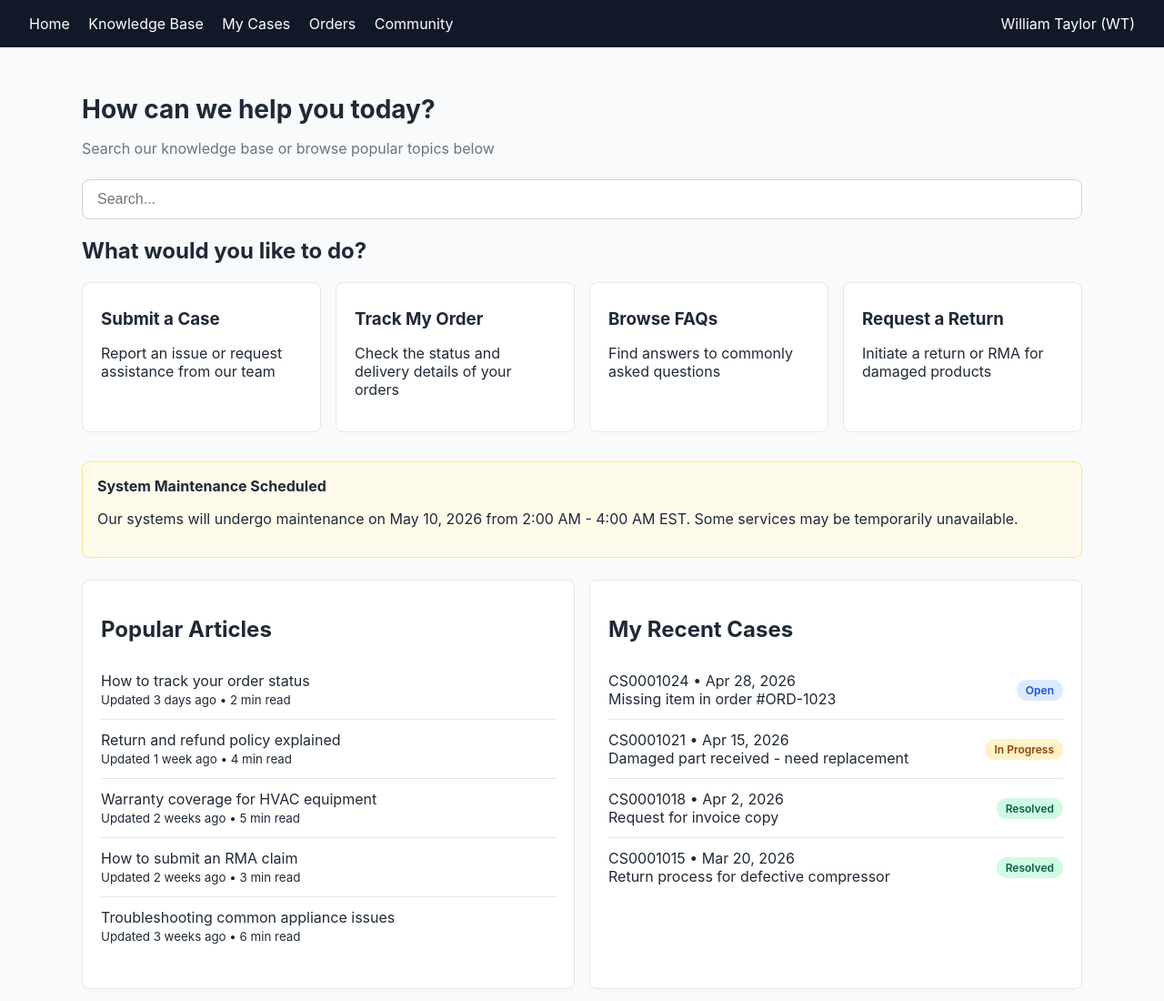
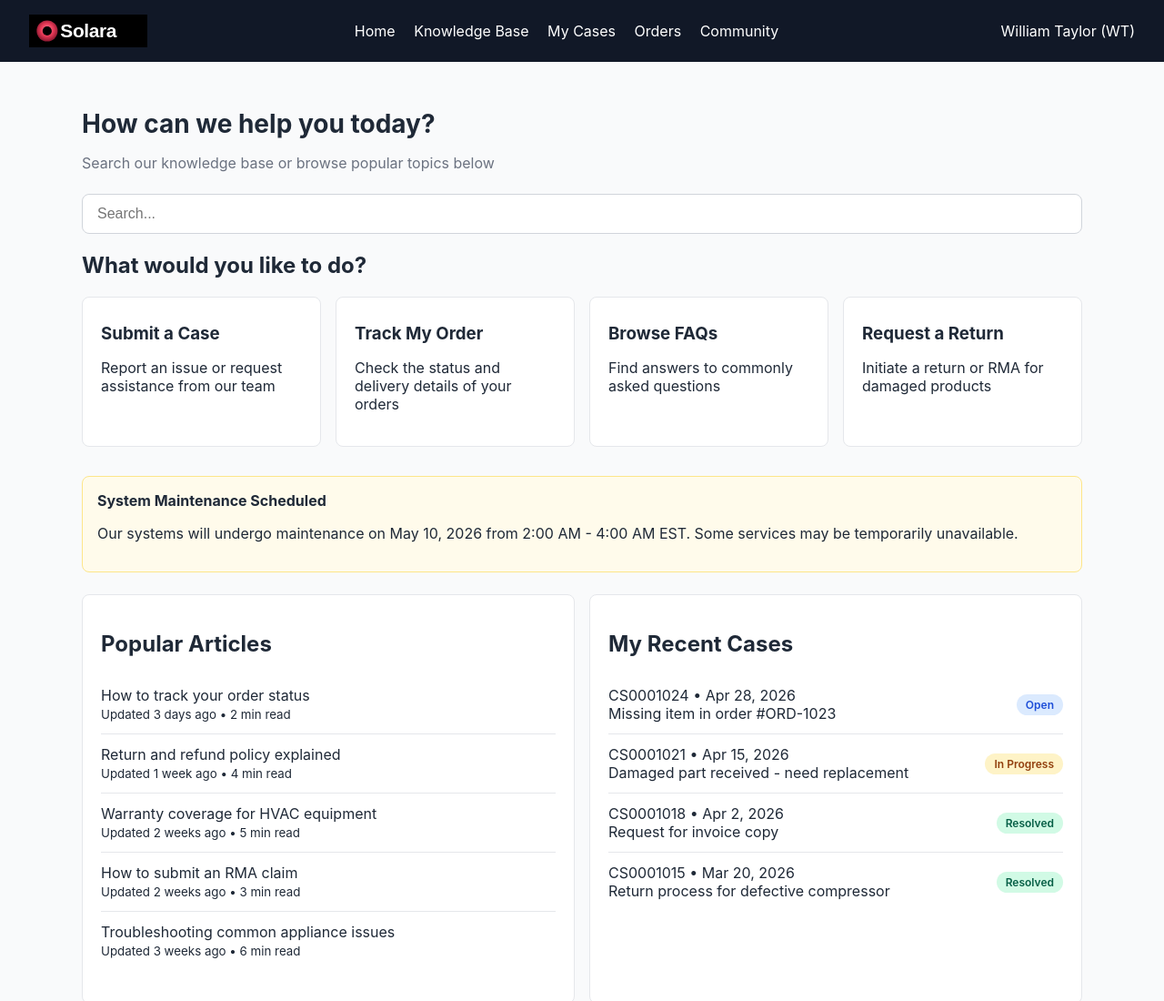
Before and after one commit to BhuvaneswariDurairaj1310/Aspira, a plain HTML site: page index.html in a window 1280 px wide. Shown: the top 1100 px of the page at 91% size. Drawn offline with Linux system fonts and the light colour scheme.

Commit message:
Add Solara logo to header

```diff
--- a/index.html
+++ b/index.html
@@ -29,10 +29,12 @@
     .topics { display: grid; grid-template-columns: repeat(3, 1fr); gap: 16px; }
     section { margin-bottom: 32px; }
     .search { width: 100%; padding: 12px 16px; border: 1px solid #d1d5db; border-radius: 8px; font-size: 16px; }
+    .logo { height: 36px; display: block; }
   </style>
 </head>
 <body>
   <header>
+    <img class="logo" src="assets/solara-logo.svg" alt="Solara" />
     <nav>
       <a href="#">Home</a>
       <a href="#">Knowledge Base</a>
```
Also changed, not shown: assets/solara-logo.svg (added).
